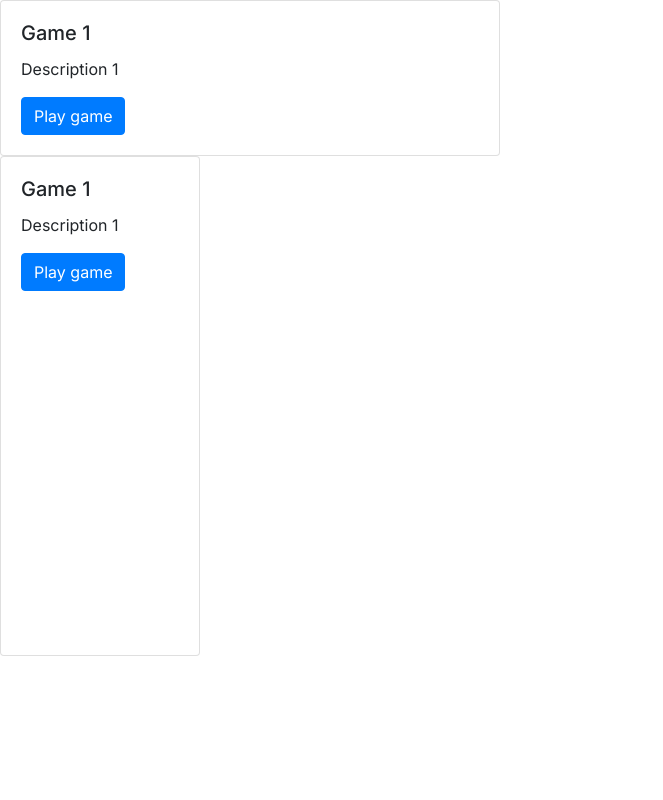
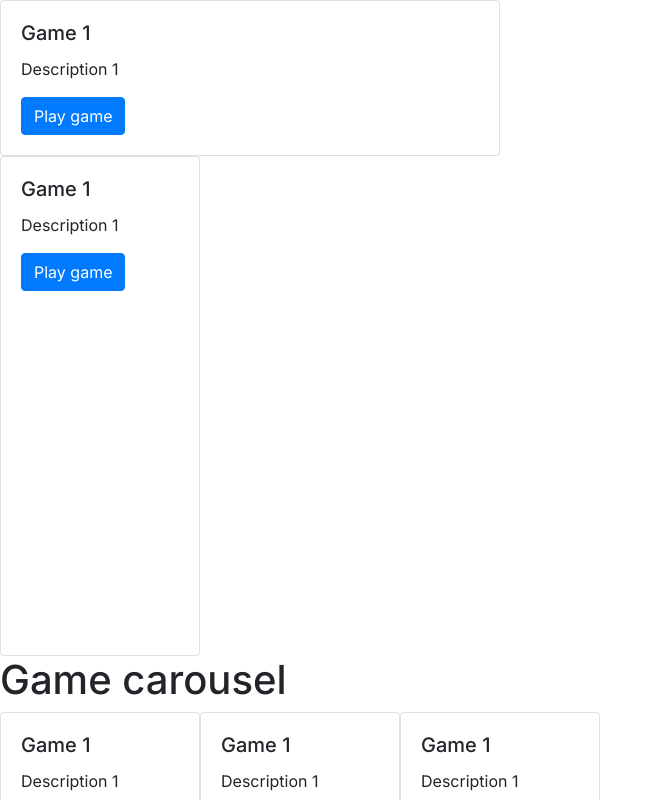
Before and after one commit to dayoneteams/cooking-architecture-nextjs, a Next.js app: page / in a window 1280 px wide. Shown: the top 800 px of the page, without its empty margins (0-663 px from the left). Built offline with nearby package versions, Linux system fonts and the light colour scheme.

Commit message:
feat: init codebase

```diff
--- /dev/null
+++ b/packages/casino/components/GameCarousel.tsx
@@ -0,0 +1,15 @@
+import {Game} from "../types";
+import {GameVerticalCard} from "@lib/casino";
+
+export function GameCarousel({games}: { games: Game[] }) {
+  return (
+    <div>
+      <h1>Game carousel</h1>
+      <div className="d-flex">
+        {games.map((game, index) => (
+          <GameVerticalCard key={index} game={game}/>
+        ))}
+      </div>
+    </div>
+  );
+}
--- a/packages/casino/components/CasinoHorizontalCard.tsx
+++ b/packages/casino/components/GameHorizontalCard.tsx
@@ -1,6 +1,6 @@
 import {Game} from "../types";
 
-export function CasinoHorizontalCard({game}: {game: Game}) {
+export function GameHorizontalCard({game}: {game: Game}) {
   return (
     <div className="card" style={{width: "500px"}}>
       <div className="card-body">
--- a/packages/casino/components/CasinoVerticalCard.tsx
+++ b/packages/casino/components/GameVerticalCard.tsx
@@ -1,6 +1,6 @@
 import {Game} from "../types";
 
-export function CasinoVerticalCard({game}: {game: Game}) {
+export function GameVerticalCard({game}: {game: Game}) {
   return (
     <div className="card" style={{width: "200px", height: "500px"}}>
       <div className="card-body">
--- a/packages/casino/components/index.ts
+++ b/packages/casino/components/index.ts
@@ -1,2 +1,3 @@
-export * from './CasinoHorizontalCard';
-export * from './CasinoVerticalCard';
+export * from './GameHorizontalCard';
+export * from './GameVerticalCard';
+export * from './GameCarousel';
--- a/packages/casino/index.ts
+++ b/packages/casino/index.ts
@@ -1,2 +1,3 @@
+export * from './types';
 export * from './components';
-export * from './types';
+export * from './services';
--- /dev/null
+++ b/packages/casino/services/getGames.ts
@@ -0,0 +1,36 @@
+import {Game} from "../types";
+
+const games: Game[] = [
+  {
+    name: "Game 1",
+    description: "Description 1",
+    image: "https://via.placeholder.com/150",
+    url: "#",
+    categoryId: "1",
+    providerId: "1",
+  },
+  {
+    name: "Game 1",
+    description: "Description 1",
+    image: "https://via.placeholder.com/150",
+    url: "#",
+    categoryId: "1",
+    providerId: "1",
+  },
+  {
+    name: "Game 1",
+    description: "Description 1",
+    image: "https://via.placeholder.com/150",
+    url: "#",
+    categoryId: "1",
+    providerId: "1",
+  }
+];
+
+export function getGames(): Promise<Game[]> {
+  return new Promise((resolve) => {
+    setTimeout(() => {
+      resolve(games);
+    }, 2000);
+  });
+}
--- /dev/null
+++ b/packages/casino/services/index.ts
@@ -0,0 +1 @@
+export * from './getGames';
--- a/src/app/page.tsx
+++ b/src/app/page.tsx
@@ -1,10 +1,18 @@
-import {CasinoHorizontalCard, CasinoVerticalCard} from "@lib/casino";
+'use client';
+import {useEffect, useState} from "react";
+import {Game, GameCarousel, GameHorizontalCard, GameVerticalCard, getGames} from "@lib/casino";
 
 export default function Home() {
+  const [games, setGames] = useState<Game[]>();
+
+  useEffect(() => {
+    getGames().then(setGames);
+  }, []);
+
   return (
     <div>
       <div>
-        <CasinoHorizontalCard game={{
+        <GameHorizontalCard game={{
           name: "Game 1",
           description: "Description 1",
           image: "https://via.placeholder.com/150",
@@ -14,7 +22,7 @@ export default function Home() {
         }} />
       </div>
       <div>
-        <CasinoVerticalCard game={{
+        <GameVerticalCard game={{
           name: "Game 1",
           description: "Description 1",
           image: "https://via.placeholder.com/150",
@@ -23,6 +31,9 @@ export default function Home() {
           providerId: "1",
         }} />
       </div>
+      {games && <div>
+        <GameCarousel games={games} />
+      </div>}
     </div>
   );
 }
```
